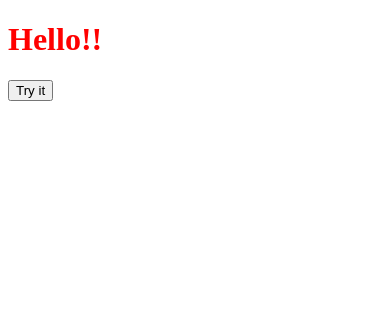
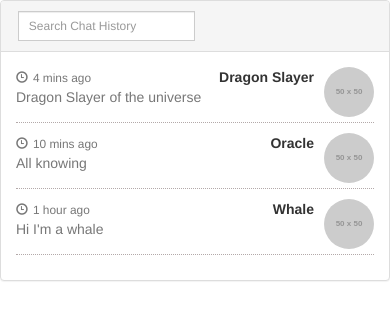
Before and after one commit to Sharo-0n/MentorSpace, a PHP site: page /Chat/chat.html in a window 390 px wide. Shown: the top 320 px of the page. Run offline with PHP 8.4, Linux system fonts and the light colour scheme; grey boxes labelled with a size stand in for pictures from a placeholder-image service; some libraries are stand-ins or nearby versions.

Commit message:
Chat History Pro

```diff
--- a/Chat/chat.css
+++ b/Chat/chat.css
@@ -1,3 +1,122 @@
-h1{
-	color: red;
+.navbar-brand {
+    position: relative;
+    z-index: 2;
 }
+
+.navbar-nav.navbar-right .btn {
+    position: relative;
+    z-index: 2;
+    padding: 4px 20px;
+    margin: 10px auto;
+}
+
+.navbar .navbar-collapse {
+    position: relative;
+}
+
+.navbar .nav-collapse {
+    position: absolute;
+    z-index: 1;
+    top: 0;
+    left: 0;
+    right: 0;
+    bottom: 0;
+    margin: 0;
+    padding-right: 120px;
+    padding-left: 80px;
+    width: 100%;
+}
+
+.navbar.navbar-default .nav-collapse {
+    background-color: #f8f8f8;
+}
+
+.navbar.navbar-inverse .nav-collapse {
+    background-color: #222;
+}
+
+.navbar .nav-collapse .navbar-form {
+    border-width: 0;
+    box-shadow: none;
+}
+
+.nav-collapse>li {
+    float: right;
+}
+
+.btn.btn-circle {
+    border-radius: 50px;
+}
+
+.btn.btn-outline {
+    background-color: transparent;
+}
+
+@media screen and (max-width: 767px) {
+    .navbar .navbar-collapse .navbar-right > li:last-child {
+        padding-left: 15px;
+        padding-right: 15px;
+    }
+    .navbar .nav-collapse {
+        margin: 7.5px auto;
+        padding: 0;
+    }
+    .navbar .nav-collapse .navbar-form {
+        margin: 0;
+    }
+    .nav-collapse>li {
+        float: none;
+    }
+}
+
+nav.navbar.navbar-default {
+    background: #6389a8;
+    border-color: #6389a8;
+    margin-bottom: 0px
+}
+
+.navbar-default .navbar-nav>li>a {
+    color: #fff;
+}
+
+.chat {
+    list-style: none;
+    margin: 0;
+    padding: 0;
+}
+
+.chat li {
+    margin-bottom: 10px;
+    padding-bottom: 5px;
+    border-bottom: 1px dotted #B3A9A9;
+}
+
+.chat li.right .chat-body {
+    margin-right: 60px;
+}
+
+.chat li .chat-body p {
+    margin: 0;
+    color: #777777;
+}
+
+.panel-primary>.panel-heading {
+    color: #fff;
+    background-color: #fff;
+    border-color: #fff;
+}
+
+.navbar-nav>li::before {
+    content: '|';
+    position: absolute;
+    color: #fff;
+    top: 16px;
+}
+
+.navbar-nav>li:first-child::before {
+    content: '';
+}
+
+.panel .slidedown .glyphicon, .chat .glyphicon {
+    margin-right: 5px;
+}
--- a/Chat/chat.html
+++ b/Chat/chat.html
@@ -1,5 +1,77 @@
 <!DOCTYPE html>
 <html>
+
+<link href="//maxcdn.bootstrapcdn.com/bootstrap/3.3.0/css/bootstrap.min.css" rel="stylesheet" id="bootstrap-css">
+<script src="//maxcdn.bootstrapcdn.com/bootstrap/3.3.0/js/bootstrap.min.js"></script>
+<script src="//code.jquery.com/jquery-1.11.1.min.js"></script>
+<!------ Include the above in your HEAD tag ---------->
+
+
+<!-- /.navbar -->
+
+<div class="row">
+    <div class="col-md-offset-7 col-md-5">
+        <div class="panel panel-default">
+            <div class="panel-heading" id="accordion">
+                <div class="input-group">
+                    <span class="input-group-btn">
+
+                    </span>
+                    <input id="btn-input" type="text" class="form-control input-sm" placeholder="Search Chat History" vk_18c1e="subscribed" style="direction: left;" />
+                    <span class="input-group-btn">
+
+                    </span>
+                </div>
+            </div>
+            <div class="panel-collapse collapse in" id="collapseOne">
+                <div class="panel-body">
+                    <ul class="chat">
+                        <li class="right clearfix">
+                            <span class="chat-img pull-right">
+                                <img src="http://placehold.it/50/FA6F57/fff&text=ME" alt="User Avatar" class="img-circle">
+                            </span>
+                            <div class="chat-body clearfix">
+                                <div class="header">
+                                    <strong class="pull-right primary-font">Dragon Slayer</strong>
+                                    <small class=" text-muted"><span class="glyphicon glyphicon-time"></span>4 mins ago</small>
+                                </div>
+                                <p>
+                                    Dragon Slayer of the universe
+                                </p>
+                            </div>
+                        </li>
+                        <li class="right clearfix"><span class="chat-img pull-right">
+                            <img src="http://placehold.it/50/FA6F57/fff&text=ME" alt="User Avatar" class="img-circle">
+                        </span>
+                            <div class="chat-body clearfix">
+                                <div class="header">
+                                    <strong class="pull-right primary-font">Oracle</strong>
+                                    <small class=" text-muted"><span class="glyphicon glyphicon-time"></span>10 mins ago</small>
+                                </div>
+                                <p>
+                                    All knowing
+                                </p>
+                            </div>
+                        </li>
+                        <li class="right clearfix"><span class="chat-img pull-right">
+                            <img src="http://placehold.it/50/FA6F57/fff&text=ME" alt="User Avatar" class="img-circle">
+                        </span>
+                            <div class="chat-body clearfix">
+                                <div class="header">
+                                    <strong class="pull-right primary-font">Whale</strong>
+                                    <small class=" text-muted"><span class="glyphicon glyphicon-time"></span>1 hour ago</small>
+                                </div>
+                                <p>
+                                    Hi I'm a whale
+                                </p>
+                            </div>
+                        </li>
+                    </ul>
+                </div>
+            </div>
+        </div>
+    </div>
+</div>
 
 	<head>
     	<link type="text/css" rel="stylesheet" href="./chat.css"/>
@@ -8,11 +80,14 @@
 
 	<body>
 
-		<h1 onclick="myFunction()">Hello!!</h1>
-		<button onclick="myFunction()">Try it</button>
+		<h1 onclick="myFunction()"></h1>
 
 		<!-- SCRIPTS -->
 		<script src="./chat.js"></script>
 
+
 	</body>
+
+
+
 </html>
```
